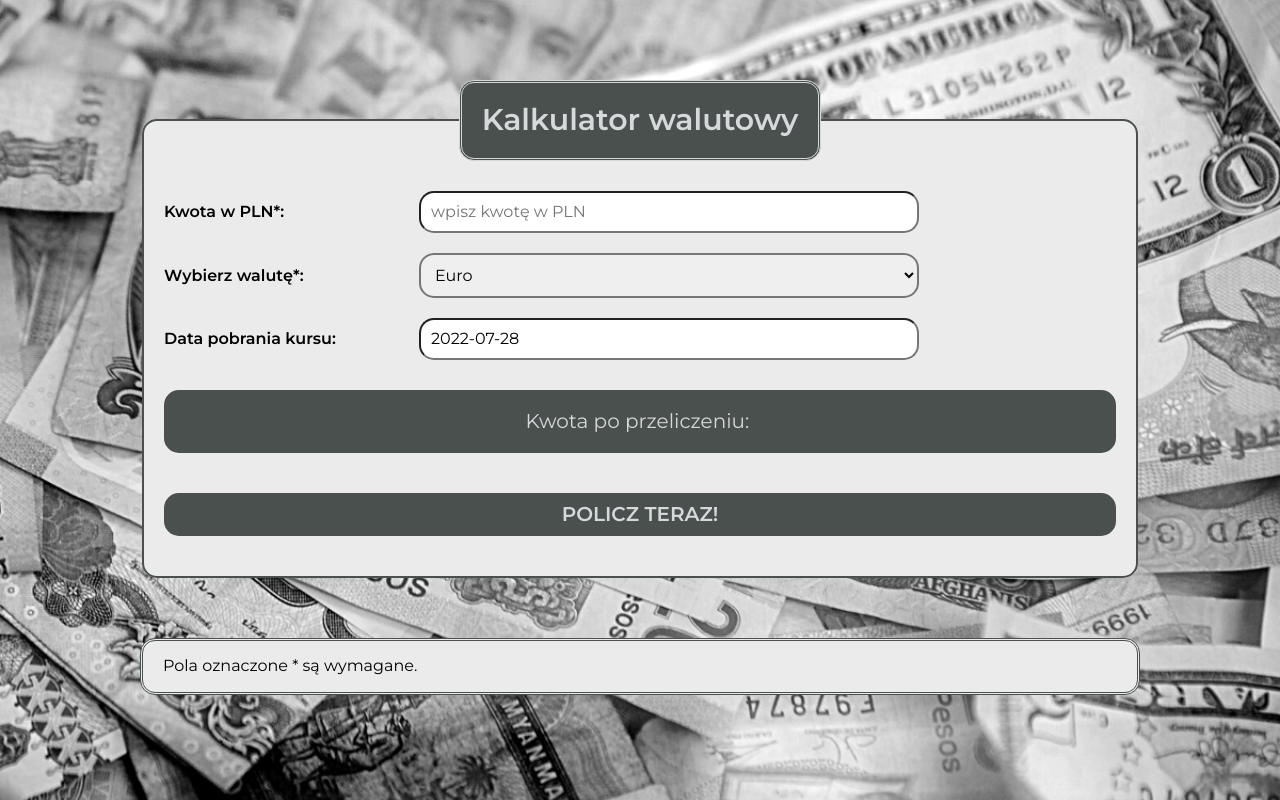
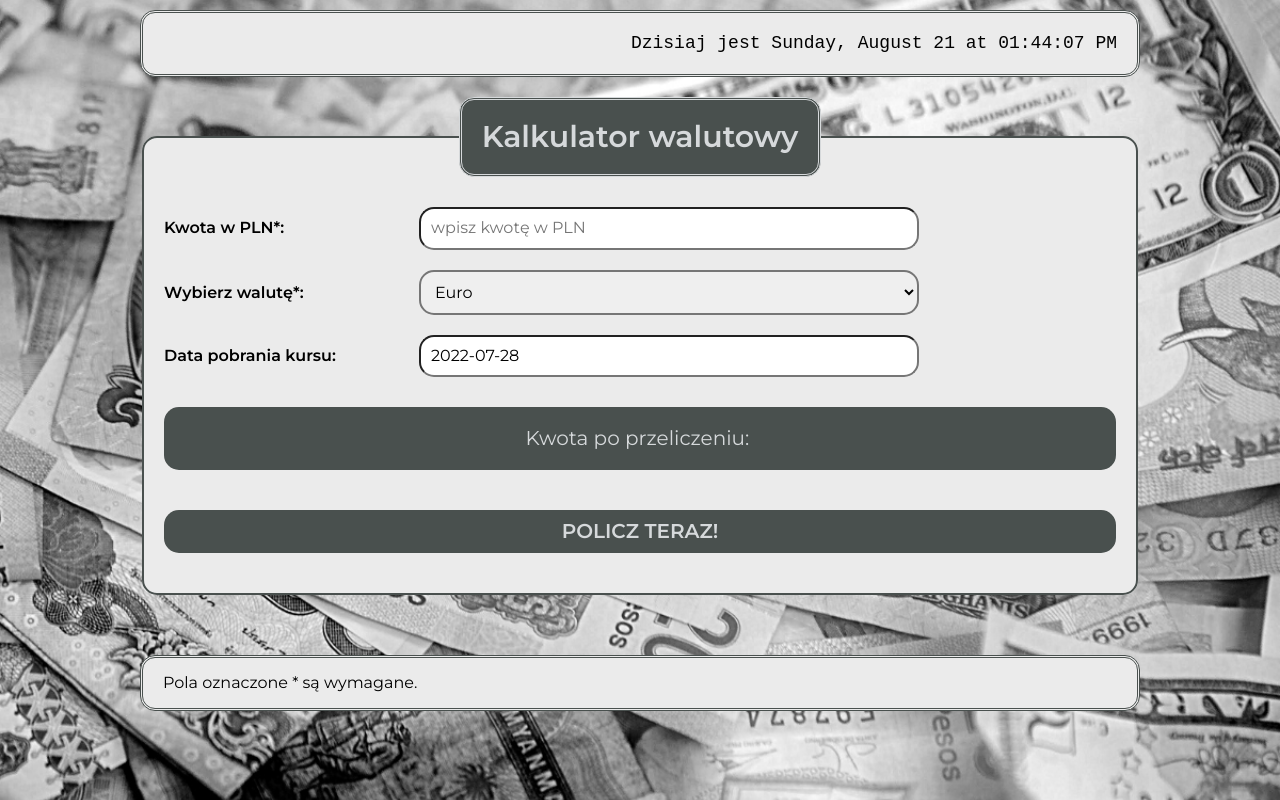
Before and after one commit to maxnatalia/currency-calculator-react, a React (Create React App) app: page / in a window 1280 px wide. Built offline with nearby package versions, Linux system fonts and the light colour scheme.

Commit message:
added new component Clock and useCurrentDate

```diff
--- a/src/App.js
+++ b/src/App.js
@@ -1,13 +1,15 @@
+import Clock from "./Clock";
 import Container from "./Container";
 import Form from "./Form";
 
 function App() {
-
   return (
     <>
+      <Clock/>
       <Form />
       <Container title="Pola oznaczone * są wymagane." />
     </>
   );
 };
+
 export default App;
--- /dev/null
+++ b/src/Clock/index.js
@@ -0,0 +1,27 @@
+import { useCurrentDate } from "./useCurrentDate.js";
+import "./style.css";
+
+const formatDate = (date) => {
+  return date.toLocaleString(undefined, {
+    weekday: "long",
+    day: "numeric",
+    month: "long",
+    hour: "2-digit",
+    minute: "2-digit",
+    second: "2-digit",
+  });
+};
+
+const Clock = () => {
+  const date = useCurrentDate();
+
+  return (
+    <div className="clock">
+      Dzisiaj jest
+      {" "}
+      {formatDate(date)}
+    </div>
+  );
+};
+
+export default Clock;
--- /dev/null
+++ b/src/Clock/style.css
@@ -0,0 +1,13 @@
+.clock {
+    border-style: double;
+    border-color: #49504e;
+    border-radius: 15px;
+    padding: 20px;
+    font-weight: 400;
+    background-color: #ebebeb;
+    font-size: 18px;
+    margin-top: 10px;
+    display: flex;
+    justify-content: right;
+    font-family: 'Courier New', Courier, monospace;
+}
--- /dev/null
+++ b/src/Clock/useCurrentDate.js
@@ -0,0 +1,17 @@
+import { useState, useEffect } from "react";
+
+export const useCurrentDate = () => {
+    const [date, setDate] = useState(new Date());
+
+    useEffect(() => {
+      const intervalId = setInterval(() => {
+        setDate(new Date());
+      }, 1000);
+
+      return () => {
+        clearInterval(intervalId);
+      };
+    }, []);
+
+    return date;
+};
--- a/src/Form/style.css
+++ b/src/Form/style.css
@@ -24,7 +24,7 @@
     border-style: double;
     border-color:#49504e;
     padding: 20px;
-    margin-top: 80px;
+    margin-top: 20px;
     background-color: #ebebeb;
 }
 
```
